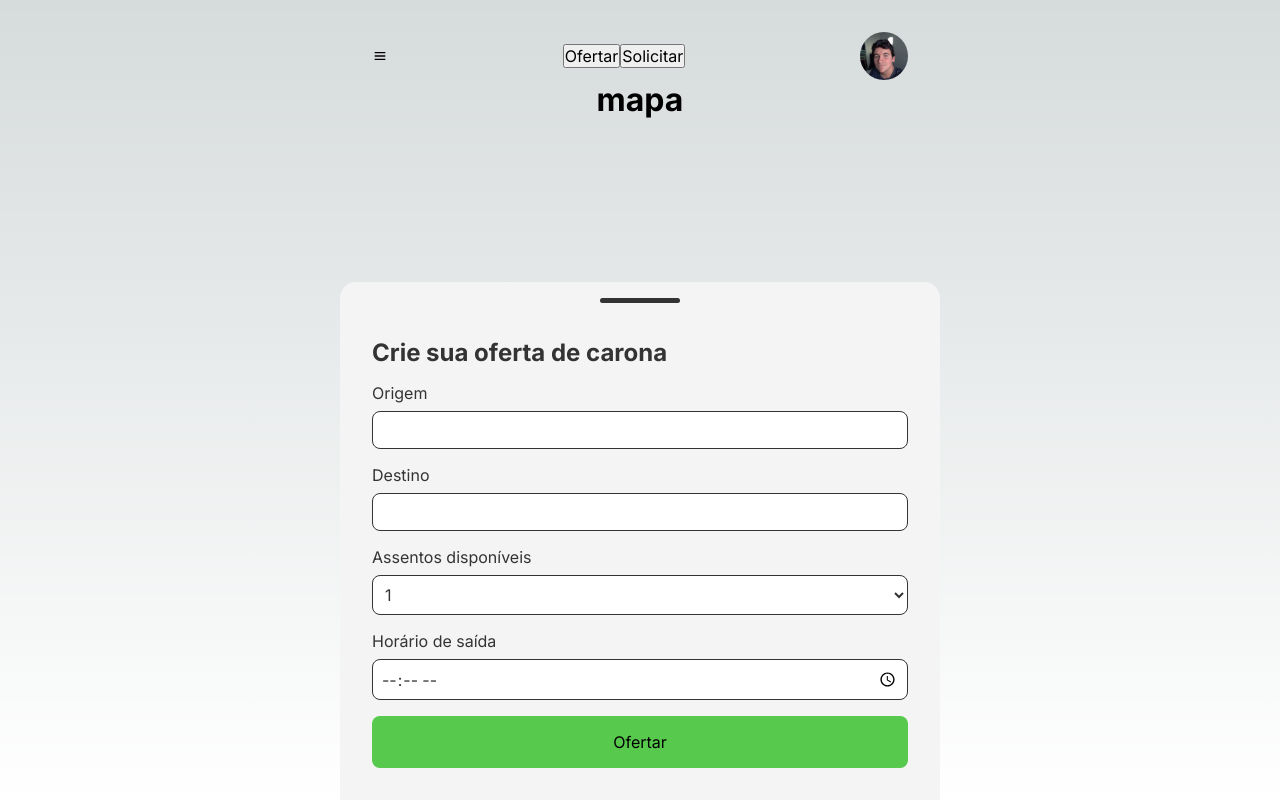
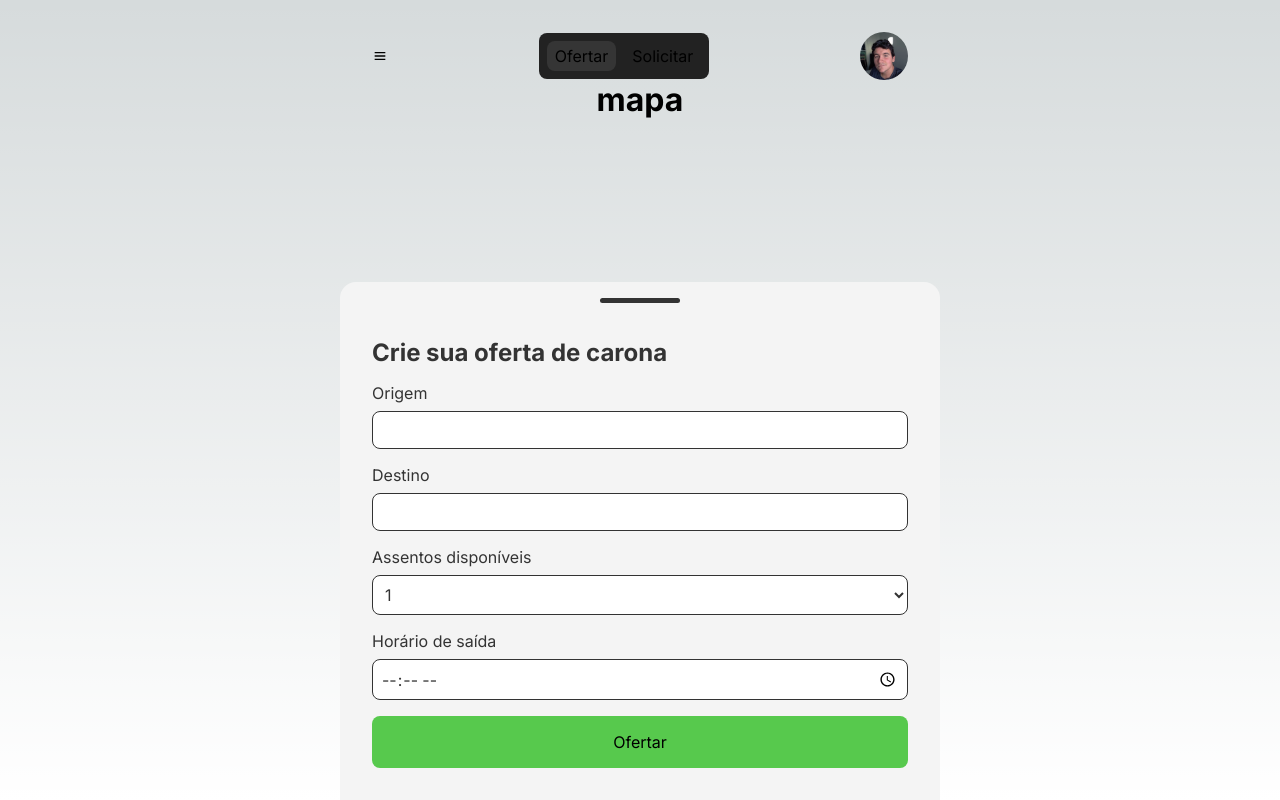
Before and after one commit to igorroc/app-caronas, a Next.js app: page / in a window 1280 px wide. Built offline with nearby package versions, Linux system fonts and the light colour scheme.

Commit message:
fix: Style header

```diff
--- a/src/components/Header/header.module.css
+++ b/src/components/Header/header.module.css
@@ -14,6 +14,22 @@
 		display: flex;
 		align-items: center;
 		justify-content: center;
+		background-color: #222;
+		gap: 0.5rem;
+		padding: 0.5rem;
+		border-radius: 0.5rem;
+
+		.action {
+			background: transparent;
+			border: none;
+			padding: 0.3rem 0.5rem;
+			border-radius: 0.5rem;
+			cursor: pointer;
+		}
+
+		.action[data-active="true"] {
+			background: #353535;
+		}
 	}
 
 	.profile {
--- a/src/components/Header/index.tsx
+++ b/src/components/Header/index.tsx
@@ -1,3 +1,5 @@
+"use client"
+
 import React from "react"
 import { BiMenu } from "react-icons/bi"
 
@@ -7,14 +9,32 @@ import Profile from "@/../public/profile.png"
 import Image from "next/image"
 
 export default function Header() {
+	const [activeTab, setActiveTab] = React.useState("ofertar")
+
+	function changeTab(tab: string) {
+		setActiveTab(tab)
+	}
+
 	return (
 		<header className={styles.header}>
 			<div className={styles.menu}>
 				<BiMenu />
 			</div>
 			<div className={styles.actions}>
-				<button>Ofertar</button>
-				<button>Solicitar</button>
+				<button
+					className={styles.action}
+					data-active={activeTab == "ofertar"}
+					onClick={() => changeTab("ofertar")}
+				>
+					Ofertar
+				</button>
+				<button
+					className={styles.action}
+					data-active={activeTab == "solicitar"}
+					onClick={() => changeTab("solicitar")}
+				>
+					Solicitar
+				</button>
 			</div>
 			<div className={styles.profile}>
 				<Image src={Profile} alt="Foto de perfil" className={styles.img} />
```
